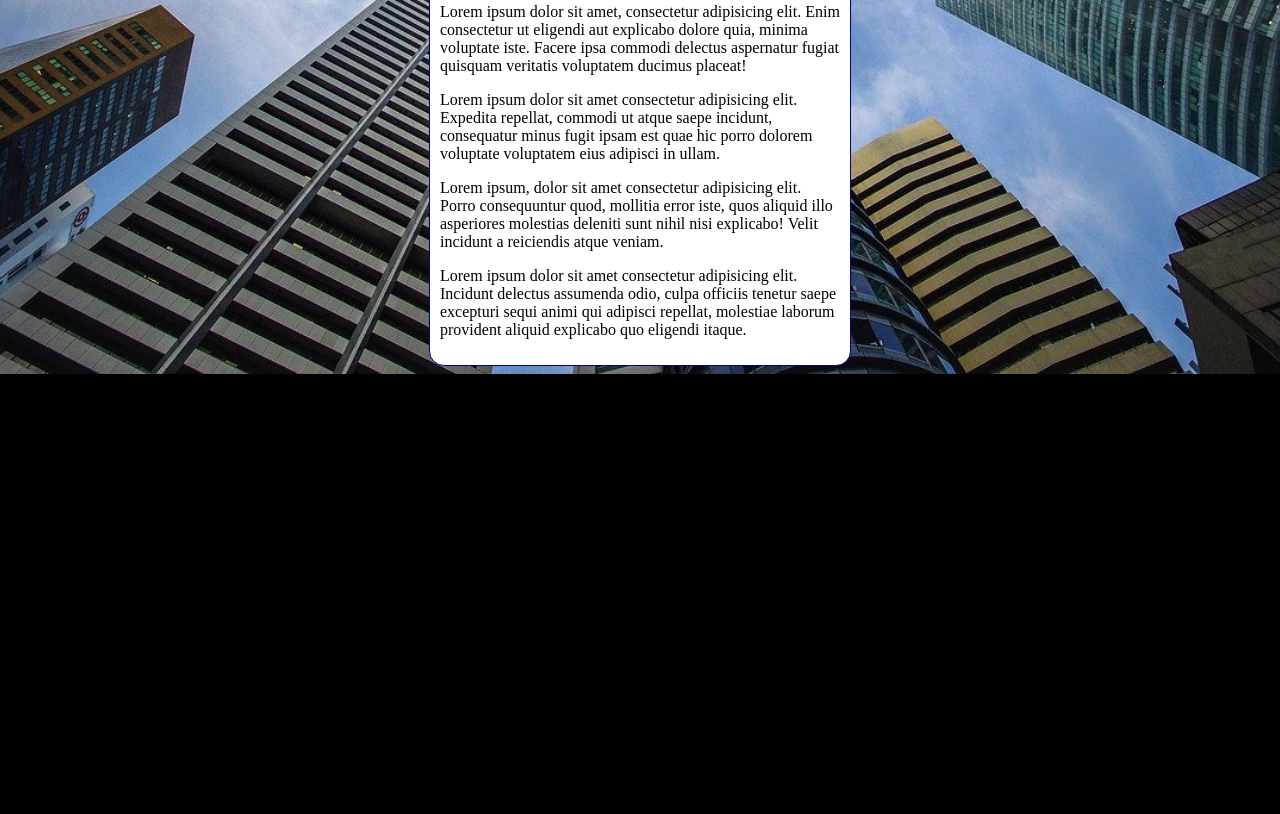
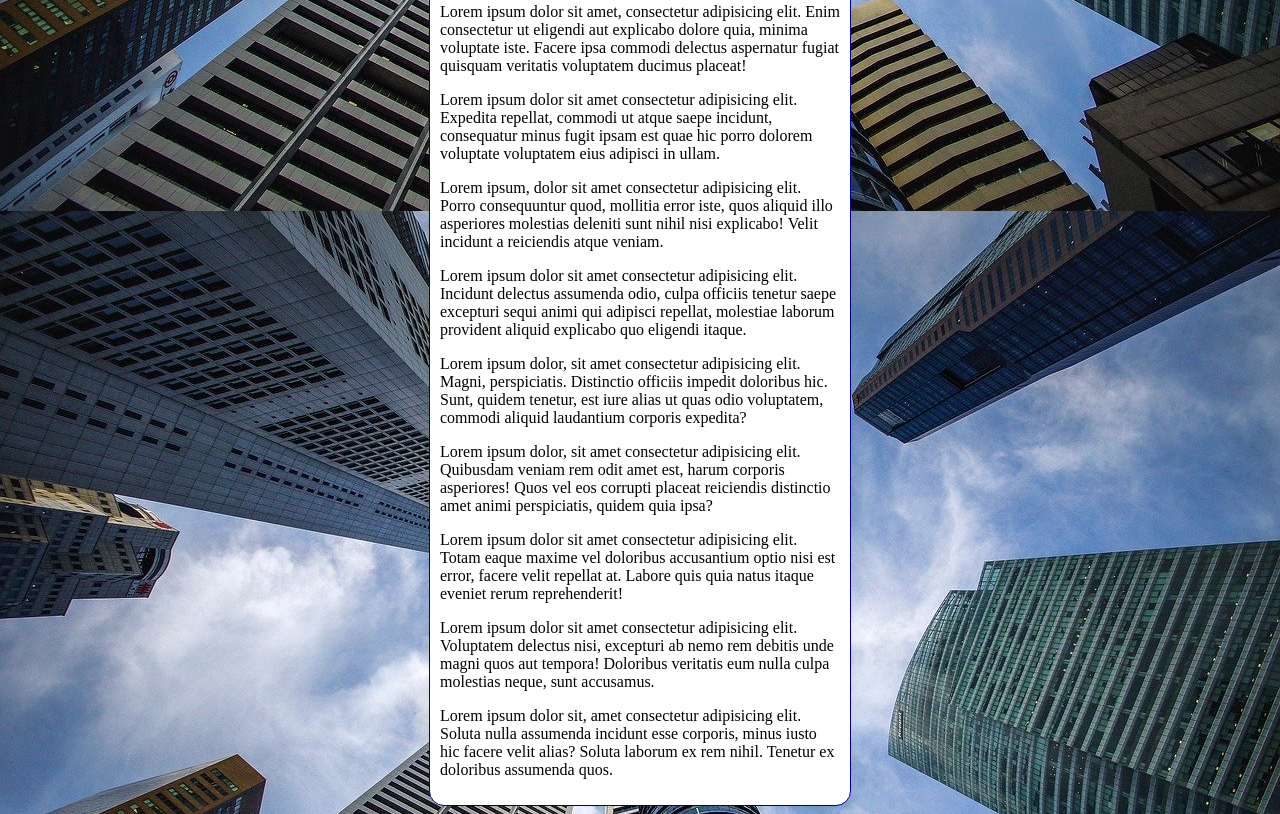
Before and after one commit to RicharddePauloAraujo/html-css, a plain HTML site: page exercicios/exe022/fundo006.html in a window 1280 px wide. Shown: the part 642-1456 px from the top of the page. Before the commit the page ends 1016 px from the top, so only its background shows below. Drawn offline with Linux system fonts and the light colour scheme.

Commit message:
atualizando o fundo006

```diff
--- a/exercicios/exe022/fundo006.html
+++ b/exercicios/exe022/fundo006.html
@@ -3,18 +3,16 @@
 <head>
     <meta charset="UTF-8">
     <meta name="viewport" content="width=device-width, initial-scale=1.0">
-    <title>Document</title>
+    <title>Fundo fixo de tela</title>
     <style>
         body {
-            background-color: black;
-            background-image: url(imagens/wallpaper002.jpg);
-            background-position: center center;
-            background-repeat: no-repeat;
+            background: black url(imagens/wallpaper002.jpg)center center no-repeat fixed ;
             background-size: cover;
+
         }
         main {
             background-color: white;
-            width: 400px;
+            max-width: 400px;
             padding: 10px;
             margin: auto;
             border: 1px solid darkblue;
@@ -35,6 +33,11 @@
         <p>Lorem ipsum dolor sit amet consectetur adipisicing elit. Expedita repellat, commodi ut atque saepe incidunt, consequatur minus fugit ipsam est quae hic porro dolorem voluptate voluptatem eius adipisci in ullam.</p>
         <p>Lorem ipsum, dolor sit amet consectetur adipisicing elit. Porro consequuntur quod, mollitia error iste, quos aliquid illo asperiores molestias deleniti sunt nihil nisi explicabo! Velit incidunt a reiciendis atque veniam.</p>
         <p>Lorem ipsum dolor sit amet consectetur adipisicing elit. Incidunt delectus assumenda odio, culpa officiis tenetur saepe excepturi sequi animi qui adipisci repellat, molestiae laborum provident aliquid explicabo quo eligendi itaque.</p>
+        <p>Lorem ipsum dolor, sit amet consectetur adipisicing elit. Magni, perspiciatis. Distinctio officiis impedit doloribus hic. Sunt, quidem tenetur, est iure alias ut quas odio voluptatem, commodi aliquid laudantium corporis expedita?</p>
+        <p>Lorem ipsum dolor, sit amet consectetur adipisicing elit. Quibusdam veniam rem odit amet est, harum corporis asperiores! Quos vel eos corrupti placeat reiciendis distinctio amet animi perspiciatis, quidem quia ipsa?</p>
+        <p>Lorem ipsum dolor sit amet consectetur adipisicing elit. Totam eaque maxime vel doloribus accusantium optio nisi est error, facere velit repellat at. Labore quis quia natus itaque eveniet rerum reprehenderit!</p>
+        <p>Lorem ipsum dolor sit amet consectetur adipisicing elit. Voluptatem delectus nisi, excepturi ab nemo rem debitis unde magni quos aut tempora! Doloribus veritatis eum nulla culpa molestias neque, sunt accusamus.</p>
+        <p>Lorem ipsum dolor sit, amet consectetur adipisicing elit. Soluta nulla assumenda incidunt esse corporis, minus iusto hic facere velit alias? Soluta laborum ex rem nihil. Tenetur ex doloribus assumenda quos.</p>
 
     </main>
 
```
